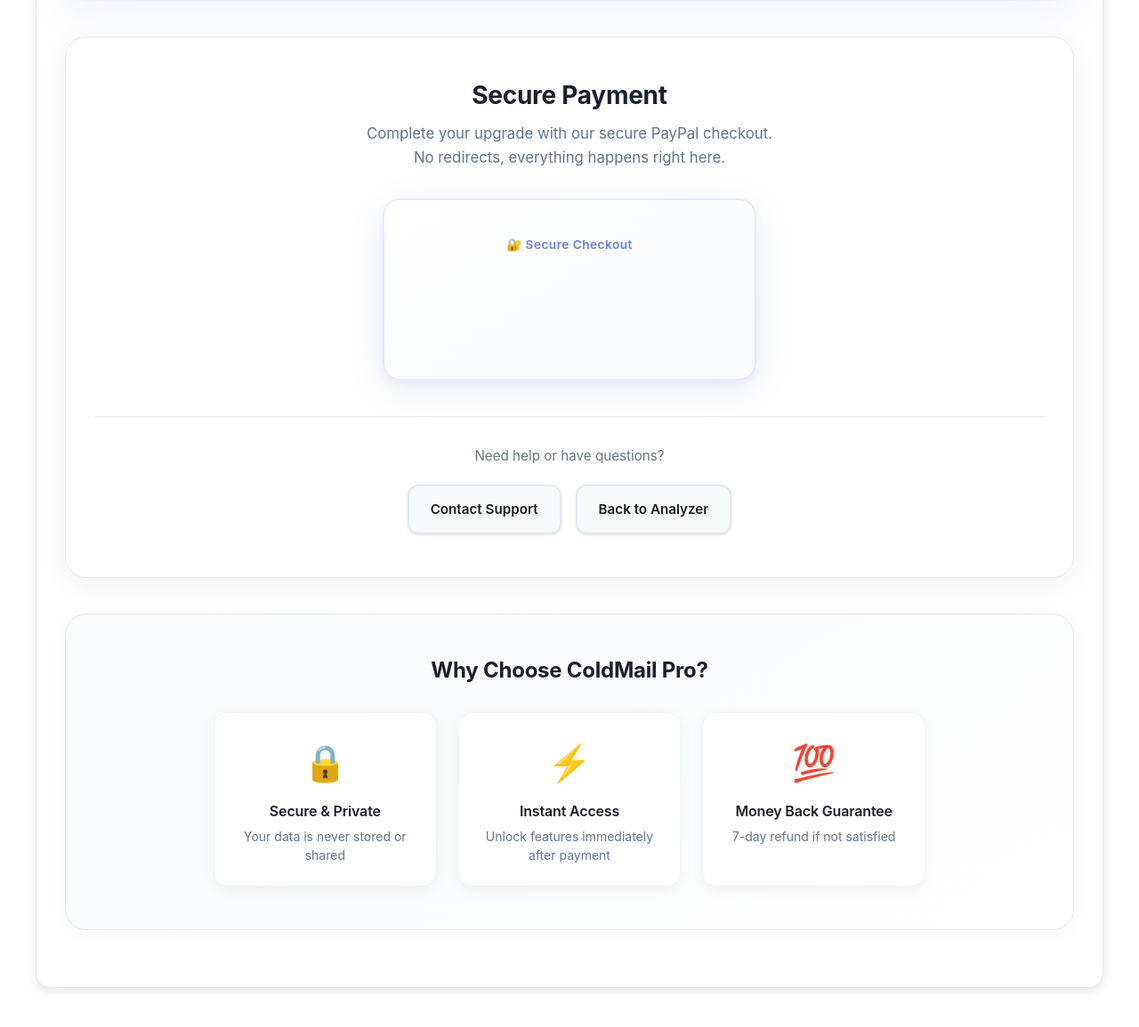
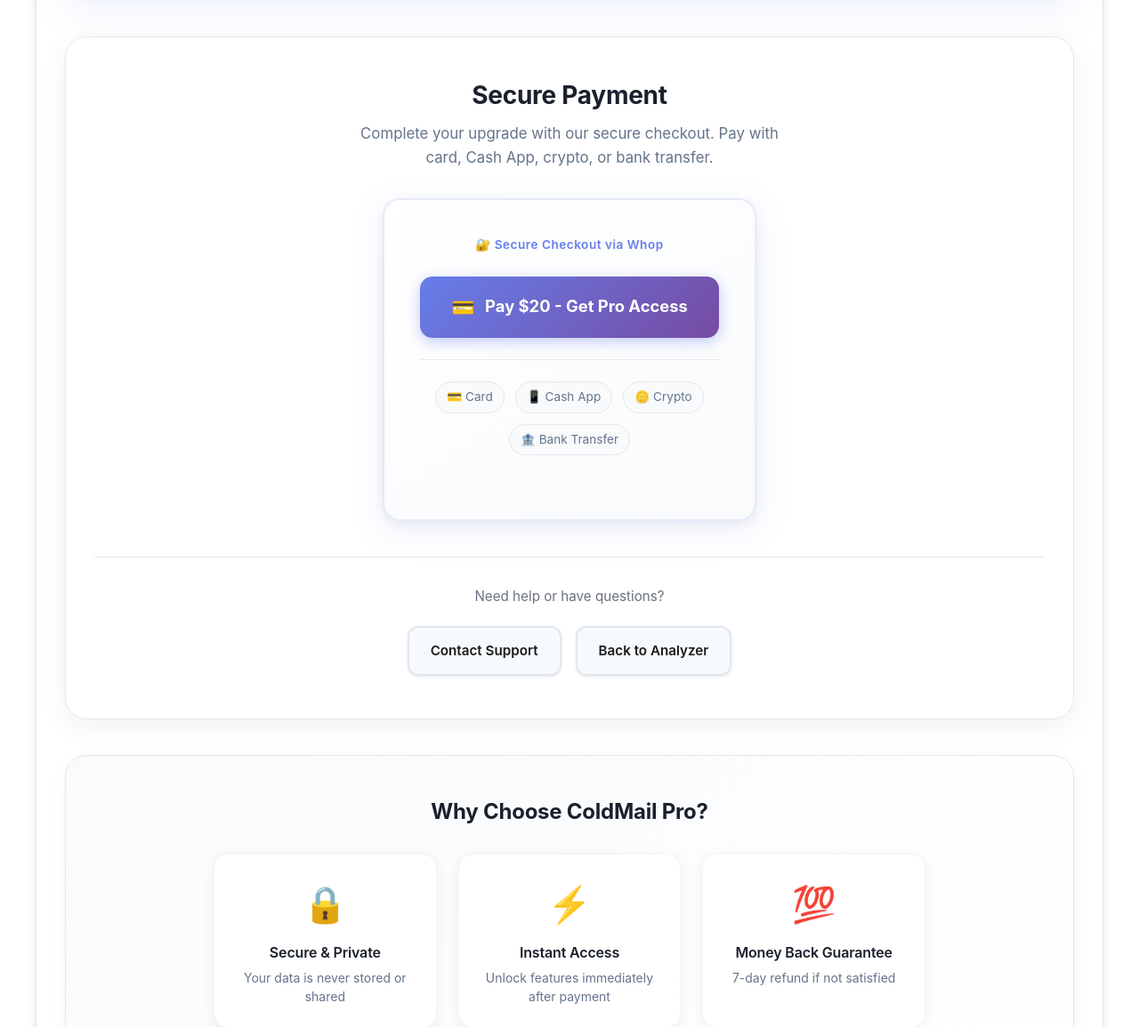
Before and after one commit to SandileGumede/ColdMail-Flask, a Flask app: page /upgrade in a window 1280 px wide. Shown: the part 1358-2513 px from the top of the page at 89% size. Run offline with Flask 3, Linux system fonts and the light colour scheme; the visitor is signed in with stand-in values (Sample User, id 1); data comes from the database, SQL or seed files in the repository; parts of the project's set-up code (start-up, migrations or seed data) failed here and were passed over; some libraries are stand-ins or nearby versions.

Commit message:
changes to payments

```diff
--- a/app.py
+++ b/app.py
@@ -886,13 +886,13 @@ def verify_email():
 @app.route('/upgrade')
 @login_required
 def upgrade():
-    return render_template('upgrade.html', paypal_client_id=PAYPAL_CLIENT_ID)
+    return render_template('upgrade.html')
 
 @app.route('/paypal-checkout')
 @login_required
 def paypal_checkout():
-    """Direct PayPal checkout page"""
-    return render_template('upgrade.html', paypal_client_id=PAYPAL_CLIENT_ID)
+    """Legacy route - redirects to upgrade page"""
+    return redirect(url_for('upgrade'))
 
 @app.route('/process_payment', methods=['POST'])
 @login_required
@@ -1160,6 +1160,80 @@ def paypal_webhook():
         print(f"PayPal webhook error: {e}")
         return jsonify({'success': False, 'message': 'Internal server error'}), 500
 
+# --- Whop Webhook Integration ---
+@app.route('/whop/webhook', methods=['POST'])
+def whop_webhook():
+    """
+    Handle Whop payment webhook notifications.
+    Whop sends a POST request when a payment is completed.
+    """
+    try:
+        # Get webhook data
+        data = request.get_json()
+
+        if not data:
+            print("Whop webhook: No data received")
+            return jsonify({'success': False, 'message': 'No data received'}), 400
+
+        print(f"Whop webhook received: {data}")
+
+        # Get event type - Whop sends different event types
+        event_type = data.get('event') or data.get('action') or data.get('type')
+
+        # Handle membership/payment events
+        # Whop typically sends events like: membership.went_valid, payment.succeeded, etc.
+        if event_type in ['membership.went_valid', 'payment.succeeded', 'membership_went_valid', 'payment_succeeded']:
+            # Extract user email from the webhook data
+            # Whop includes user info in the webhook payload
+            user_data = data.get('data', {})
+            user_info = user_data.get('user', {}) or data.get('user', {})
+            email = user_info.get('email') or user_data.get('email') or data.get('email')
+
+            if email:
+                # Find user by email and mark as paid
+                user = User.query.filter_by(email=email).first()
+                if user:
+                    if not user.is_paid:
+                        user.mark_paid()
+                        send_payment_confirmation(user.email)
+                        print(f"Whop webhook: User {email} upgraded to paid")
+                    else:
+                        print(f"Whop webhook: User {email} already paid")
+                    return jsonify({'success': True, 'message': 'User upgraded'}), 200
+                else:
+                    print(f"Whop webhook: User {email} not found in database")
+                    return jsonify({'success': False, 'message': 'User not found'}), 404
+            else:
+                print("Whop webhook: No email in webhook data")
+                return jsonify({'success': False, 'message': 'No email provided'}), 400
+
+        # For other event types, just acknowledge receipt
+        print(f"Whop webhook: Received event type: {event_type}")
+        return jsonify({'success': True, 'message': 'Webhook received'}), 200
+
+    except Exception as e:
+        print(f"Whop webhook error: {e}")
+        import traceback
+        traceback.print_exc()
+        return jsonify({'success': False, 'message': 'Internal server error'}), 500
+
+@app.route('/whop/verify', methods=['POST'])
+@login_required
+def whop_verify_payment():
+    """
+    Manual verification endpoint - user can click to verify their Whop payment.
+    This is a fallback if the webhook doesn't fire.
+    """
+    try:
+        # For now, this is a manual verification that an admin would need to confirm
+        # In production, you could integrate with Whop's API to verify membership
+        flash('Payment verification requested. If you completed payment on Whop, your access will be activated shortly. Contact support if you need assistance.')
+        return redirect(url_for('home'))
+    except Exception as e:
+        print(f"Whop verify error: {e}")
+        flash('Error verifying payment. Please contact support.')
+        return redirect(url_for('home'))
+
 @app.route('/payment_success')
 @login_required
 def payment_success():
--- a/templates/privacy.html
+++ b/templates/privacy.html
@@ -55,7 +55,7 @@
         <ul style="margin-left: 24px; margin-top: 12px;">
             <li><strong>Supabase:</strong> For secure user authentication and database hosting</li>
             <li><strong>OpenAI API:</strong> For content analysis (your content is sent to OpenAI but not stored by them for training)</li>
-            <li><strong>PayPal:</strong> For secure payment processing (we do not store your payment details)</li>
+            <li><strong>Whop:</strong> For secure payment processing (we do not store your payment details)</li>
         </ul>
         <p style="margin-top: 12px;">These services have their own privacy policies and security measures in place.</p>
     </details>
--- a/templates/terms.html
+++ b/templates/terms.html
@@ -75,7 +75,7 @@
             <li><strong>One-Time Payment:</strong> ColdMail Pro is a one-time payment of $20 USD</li>
             <li><strong>No Recurring Fees:</strong> There are no subscriptions or hidden charges</li>
             <li><strong>Immediate Access:</strong> Premium features are unlocked immediately upon successful payment</li>
-            <li><strong>Payment Processing:</strong> All payments are processed securely through PayPal</li>
+            <li><strong>Payment Processing:</strong> All payments are processed securely through Whop</li>
         </ul>
     </details>
 
--- a/templates/upgrade.html
+++ b/templates/upgrade.html
@@ -23,8 +23,8 @@
     <style>
         /* ===== UPGRADE PAGE CLEAN STYLES ===== */
 
-        /* PayPal Checkout Container - Centered & Beautiful */
-        .paypal-checkout-container {
+        /* Whop Checkout Container - Centered & Beautiful */
+        .whop-checkout-container {
             max-width: 420px;
             margin: 2rem auto;
             padding: 2.5rem;
@@ -37,8 +37,8 @@
             text-align: center;
         }
 
-        .paypal-checkout-container::before {
-            content: '🔐 Secure Checkout';
+        .whop-checkout-container::before {
+            content: '🔐 Secure Checkout via Whop';
             display: block;
             font-size: 0.85rem;
             font-weight: 600;
@@ -47,42 +47,58 @@
             letter-spacing: 0.5px;
         }
 
-        /* PayPal Button Container */
-        #paypal-button-container {
-            min-height: 55px;
+        /* Whop Checkout Button */
+        .whop-checkout-btn {
+            display: flex;
+            align-items: center;
+            justify-content: center;
+            gap: 12px;
             width: 100%;
-            display: flex;
-            justify-content: center;
-            align-items: center;
+            padding: 18px 32px;
+            background: linear-gradient(135deg, #667eea 0%, #764ba2 100%);
+            color: white;
+            font-size: 1.15rem;
+            font-weight: 700;
+            text-decoration: none;
+            border-radius: 14px;
+            border: none;
+            cursor: pointer;
+            transition: all 0.3s cubic-bezier(0.4, 0, 0.2, 1);
+            box-shadow: 0 4px 15px rgba(102, 126, 234, 0.4);
         }
 
-        #paypal-button-container > div {
-            width: 100% !important;
+        .whop-checkout-btn:hover {
+            transform: translateY(-3px);
+            box-shadow: 0 8px 25px rgba(102, 126, 234, 0.5);
+            background: linear-gradient(135deg, #5a6fd8 0%, #6a4190 100%);
         }
 
-        /* Payment Status Spinner */
-        .payment-status {
-            padding: 2rem;
+        .whop-checkout-btn:active {
+            transform: translateY(-1px);
         }
 
-        .status-message {
-            display: flex;
-            flex-direction: column;
-            align-items: center;
-            gap: 1rem;
+        .whop-checkout-btn .btn-icon {
+            font-size: 1.3rem;
         }
 
-        .spinner {
-            width: 48px;
-            height: 48px;
-            border: 4px solid #e5e7eb;
-            border-top: 4px solid #667eea;
-            border-radius: 50%;
-            animation: spin 0.8s linear infinite;
+        /* Payment Methods Display */
+        .payment-methods {
+            display: flex;
+            flex-wrap: wrap;
+            justify-content: center;
+            gap: 12px;
+            margin-top: 1.5rem;
+            padding-top: 1.5rem;
+            border-top: 1px solid #e5e7eb;
         }
 
-        @keyframes spin {
-            to { transform: rotate(360deg); }
+        .payment-methods span {
+            font-size: 0.85rem;
+            color: #64748b;
+            background: #f8fafc;
+            padding: 6px 12px;
+            border-radius: 20px;
+            border: 1px solid #e5e7eb;
         }
 
         /* Payment Section Card */
@@ -545,17 +592,20 @@
         <!-- Payment Section -->
         <div class="payment-section card">
             <h3>Secure Payment</h3>
-            <p>Complete your upgrade with our secure PayPal checkout. No redirects, everything happens right here.</p>
+            <p>Complete your upgrade with our secure checkout. Pay with card, Cash App, crypto, or bank transfer.</p>
 
-            <!-- PayPal Checkout Button Container -->
-            <div class="paypal-checkout-container">
-                <div id="paypal-button-container"></div>
-                <div id="payment-status" class="payment-status" style="display: none;">
-                    <div class="status-message">
-                        <div class="spinner"></div>
-                        <p>Processing your payment...</p>
-                    </div>
-                </div>
+            <!-- Whop Checkout Button Container -->
+            <div class="whop-checkout-container">
+                <a href="https://whop.com/checkout/plan_oVoJV4oPX6qGJ" class="whop-checkout-btn" target="_blank">
+                    <span class="btn-icon">💳</span>
+                    <span class="btn-text">Pay $20 - Get Pro Access</span>
+                </a>
+                <p class="payment-methods">
+                    <span>💳 Card</span>
+                    <span>📱 Cash App</span>
+                    <span>🪙 Crypto</span>
+                    <span>🏦 Bank Transfer</span>
+                </p>
             </div>
 
             <!-- Alternative Options -->
@@ -605,9 +655,6 @@
         </div>
     </footer>
 
-    <!-- Include PayPal JavaScript SDK -->
-    <script src="https://www.paypal.com/sdk/js?client-id={{ paypal_client_id }}&currency=USD&intent=capture"></script>
-
     <!-- Include dark mode JavaScript -->
     <script src="/static/dark-mode.js"></script>
 
@@ -617,77 +664,6 @@
             document.querySelector('.nav-links').classList.toggle('active');
             this.classList.toggle('active');
         });
-
-        // PayPal Integration
-        paypal.Buttons({
-            style: {
-                layout: 'vertical',
-                color: 'blue',
-                shape: 'rect',
-                label: 'paypal',
-                height: 50,
-                tagline: false
-            },
-            createOrder: function(data, actions) {
-                return actions.order.create({
-                    purchase_units: [{
-                        amount: {
-                            value: '20.00',
-                            currency_code: 'USD'
-                        },
-                        description: 'ColdMail Pro Analyses Upgrade',
-                        custom_id: 'pro_analyses_upgrade'
-                    }]
-                });
-            },
-            onApprove: function(data, actions) {
-                // Show loading state
-                document.getElementById('payment-status').style.display = 'block';
-                document.getElementById('paypal-button-container').style.display = 'none';
-
-                return actions.order.capture().then(function(details) {
-                    // Payment successful
-                    if (details.status === 'COMPLETED') {
-                        // Send payment confirmation to backend
-                        fetch('/api/orders/' + data.orderID + '/capture', {
-                            method: 'POST',
-                            headers: {
-                                'Content-Type': 'application/json',
-                                'X-CSRFToken': document.querySelector('meta[name=csrf-token]')?.getAttribute('content') || ''
-                            }
-                        })
-                        .then(response => response.json())
-                        .then(data => {
-                            if (data.status === 'COMPLETED') {
-                                // Success - redirect to home with success message
-                                window.location.href = '/?payment=success';
-                            } else {
-                                throw new Error('Payment verification failed');
-                            }
-                        })
-                        .catch(error => {
-                            console.error('Payment verification error:', error);
-                            alert('Payment completed but verification failed. Please contact support.');
-                            window.location.href = '/';
-                        });
-                    }
-                }).catch(function(error) {
-                    console.error('PayPal capture error:', error);
-                    alert('Payment failed. Please try again.');
-                    // Reset UI
-                    document.getElementById('payment-status').style.display = 'none';
-                    document.getElementById('paypal-button-container').style.display = 'block';
-                });
-            },
-            onError: function(err) {
-                console.error('PayPal error:', err);
-                alert('Payment failed. Please try again.');
-            },
-            onCancel: function(data) {
-                console.log('Payment cancelled:', data);
-                // User cancelled - no action needed
-            }
-        }).render('#paypal-button-container');
     </script>
 </body>
 </html>
```
Also changed, not shown: other parts of templates/upgrade.html (+38 -7 lines), templates/paypal_checkout.html (+5 -79 lines).
